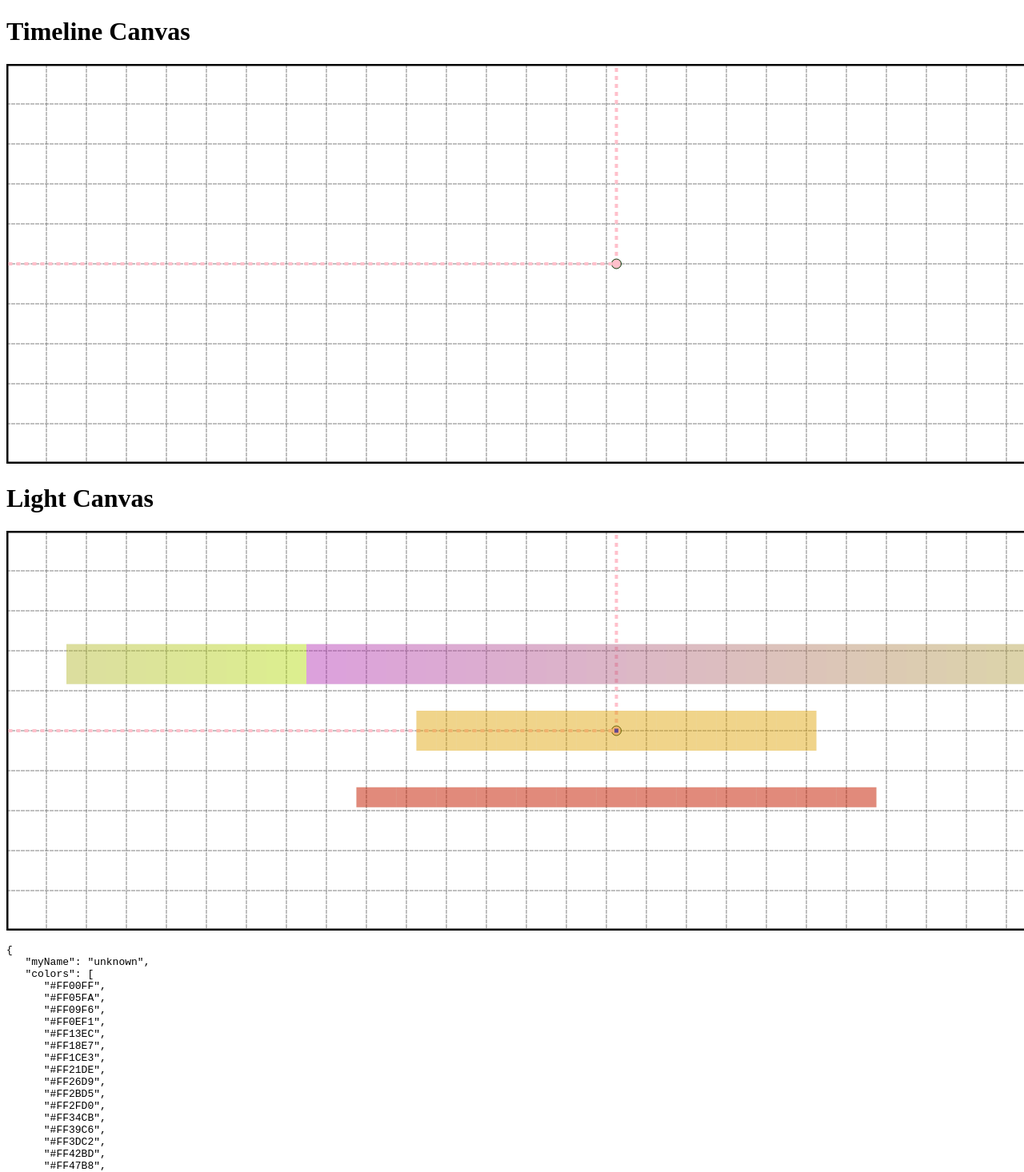
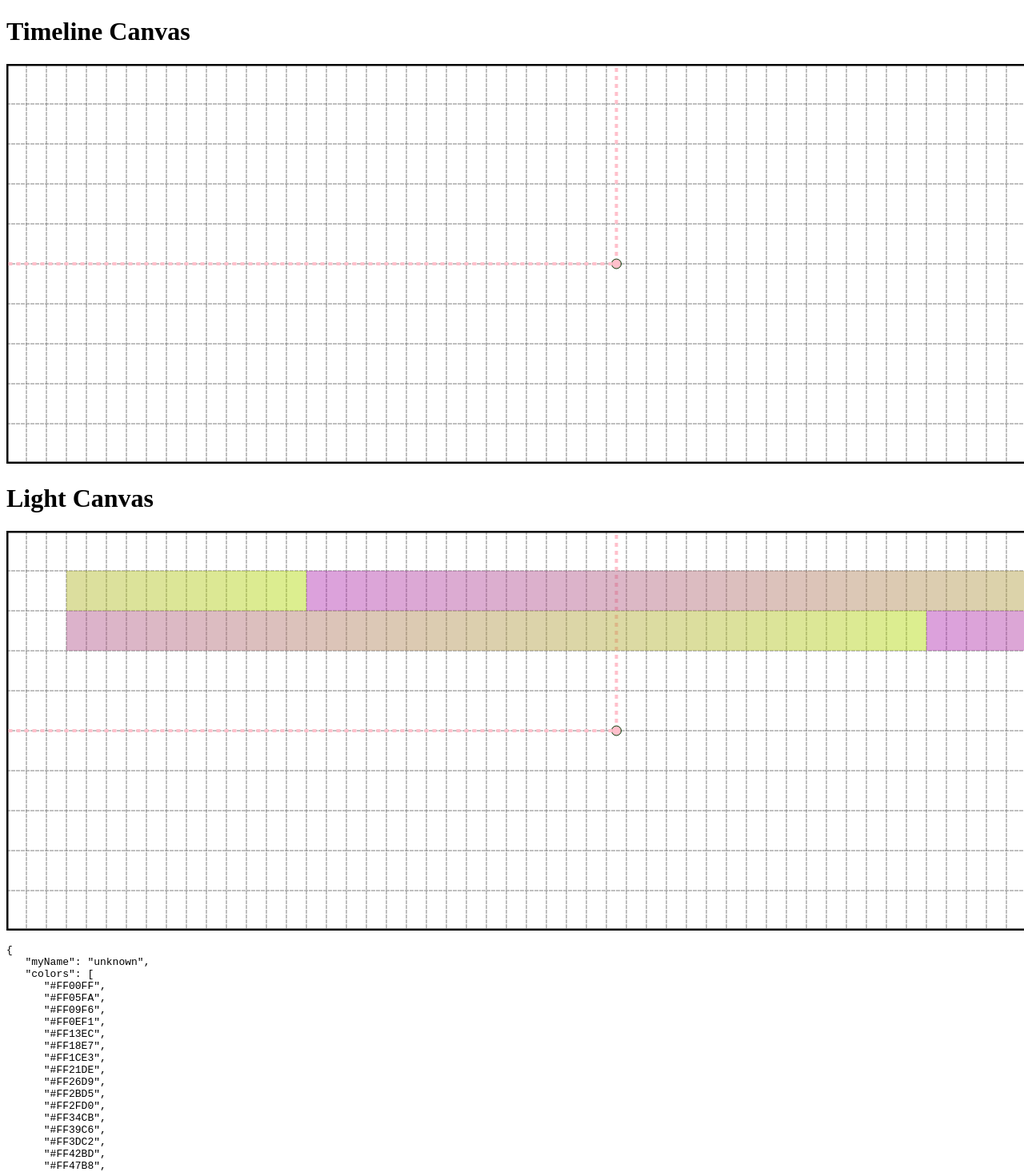
Before and after one commit to SteveStrong/Foundry-Canvas-React, a React (Create React App) app: page / in a window 1280 px wide. Shown: the top 1466 px of the page at 80% size. Built offline with nearby package versions, Linux system fonts and the light colour scheme.

Commit message:
cool version

```diff
--- a/src/PaintTest3.tsx
+++ b/src/PaintTest3.tsx
@@ -21,7 +21,9 @@ export const PaintTest3: FunctionComponent<any> = (props: any): ReactElement =>
         opacity: 0.02,
         color: 'white',
         width: 61 * source.width,
-        height: 10 * source.height
+        height: 10 * source.height,
+        gridSizeX: source.width,
+        gridSizeY: source.height
     });
 
     const lightPage = new foPage({
@@ -33,35 +35,16 @@ export const PaintTest3: FunctionComponent<any> = (props: any): ReactElement =>
         gridSizeY: source.height
     });
 
-    const shape2 = new hub({
-        x: timelinePage.width / 2,
-        y: timelinePage.height / 2
-    });
-
-    const LEDArrayH = new LightArray({
-        opacity: 0.1,
-        x: timelinePage.width / 2,
-        y: timelinePage.height / 2
-    })
-        .horizontal(LEDLight, { color: 'orange', opacity: 0.4 })
-        .resetSize(20);
-
     const mult = 5;
     const blends = ColorTranslator.getBlendHEX('#FF00FF', '#FFFF00', mult + 10 * mult);
 
-    const LEDArrayV = new LightArray({
-        angle: 90,
-        x: timelinePage.width / 2,
-        y: (timelinePage.height * 2) / 3
-    })
-        .vertical(LEDLight, { color: 'red', opacity: 0.4 })
-        .resetSize(13);
-
-    const ColorArrayV = new ColorArray({
-        colors: blends,
-        x: timelinePage.width / 2,
-        y: timelinePage.height / 3
-    }).horizontal(LEDLight);
+    const ColorArrayStamp = (row: number = 1) => {
+        return new ColorArray({
+            colors: blends,
+            x: timelinePage.width / 2,
+            y: source.height * row
+        }).horizontal(LEDLight);
+    };
 
     const timelineCanvasParams = {
         width: timelinePage.width,
@@ -72,17 +55,19 @@ export const PaintTest3: FunctionComponent<any> = (props: any): ReactElement =>
         }
     };
 
+    const ColorArrayV1 = ColorArrayStamp(1);
+    const ColorArrayV2 = ColorArrayStamp(2);
     const lightCanvasParams = {
         width: lightPage.width,
         height: lightPage.height,
         title: 'Light Canvas',
         draw: (ctx: CanvasRenderingContext2D, count: number) => {
             timelinePage.render(ctx);
-            shape2.render(ctx);
-            LEDArrayH.render(ctx);
-            LEDArrayV.render(ctx);
-            ColorArrayV.render(ctx);
-            ColorArrayV.colorRoll();
+
+            ColorArrayV1.render(ctx);
+            ColorArrayV1.colorRollDown();
+            ColorArrayV2.render(ctx);
+            ColorArrayV2.colorRollUp();
         }
     };
 
@@ -90,7 +75,7 @@ export const PaintTest3: FunctionComponent<any> = (props: any): ReactElement =>
         <div>
             <Canvas {...timelineCanvasParams} />
             <Canvas {...lightCanvasParams} />
-            <ToJSON {...Tools.asJson(ColorArrayV)} />
+            <ToJSON {...Tools.asJson(ColorArrayV1)} />
         </div>
     );
 };
--- a/src/models/lights.ts
+++ b/src/models/lights.ts
@@ -36,6 +36,7 @@ export class LightArray<T extends LEDLight> extends foShape2D implements ILightA
         super(properties, parent);
 
         this.override(properties);
+        this.setPinTop();
     }
 
     clear() {
@@ -87,13 +88,24 @@ export class LightArray<T extends LEDLight> extends foShape2D implements ILightA
         return this;
     }
 
-    colorRoll() {
+    colorRollDown() {
         const items = this.subcomponents.members
         const start = items[0].color;
-        for (let i = 1; i < this.total; i++){
+        for (let i = 1; i < this.total; i++) {
             items[i - 1].color = items[i].color;
         }
         items[this.total - 1].color = start;
+    }
+
+
+    colorRollUp() {
+        const items = this.subcomponents.members
+        const last = this.total - 1
+        const end = items[last].color;
+        for (let i = last; i > 0; i--) {
+            items[i].color = items[i - 1].color;
+        }
+        items[0].color = end;
     }
 }
 
@@ -117,7 +129,7 @@ export class ColorArray<T extends LEDLight> extends LightArray<T> implements ILi
     }
     vertical(c: { new(props?: IfoShape2DProperties): T }, props?: IfoShape2DProperties) {
         super.vertical(c, props);
-        for (let i = 0; i < this.total; i++){
+        for (let i = 0; i < this.total; i++) {
             const item = this.subcomponents.getMember(i);
             item.color = this.colors[i];
         }
--- a/tslint.json
+++ b/tslint.json
@@ -27,6 +27,7 @@
         "no-empty": false,
         "no-empty-interface": true,
         "no-eval": true,
+        "no-unused-variable": false,
         "no-inferrable-types": [true, "ignore-params"],
         "no-misused-new": true,
         "no-non-null-assertion": true,
```
Also changed, not shown: src/PaintTest2.tsx (+3 -11 lines), tsconfig.json (+4 -16 lines), 1 other file (tests, documents, lock files or other folders).
